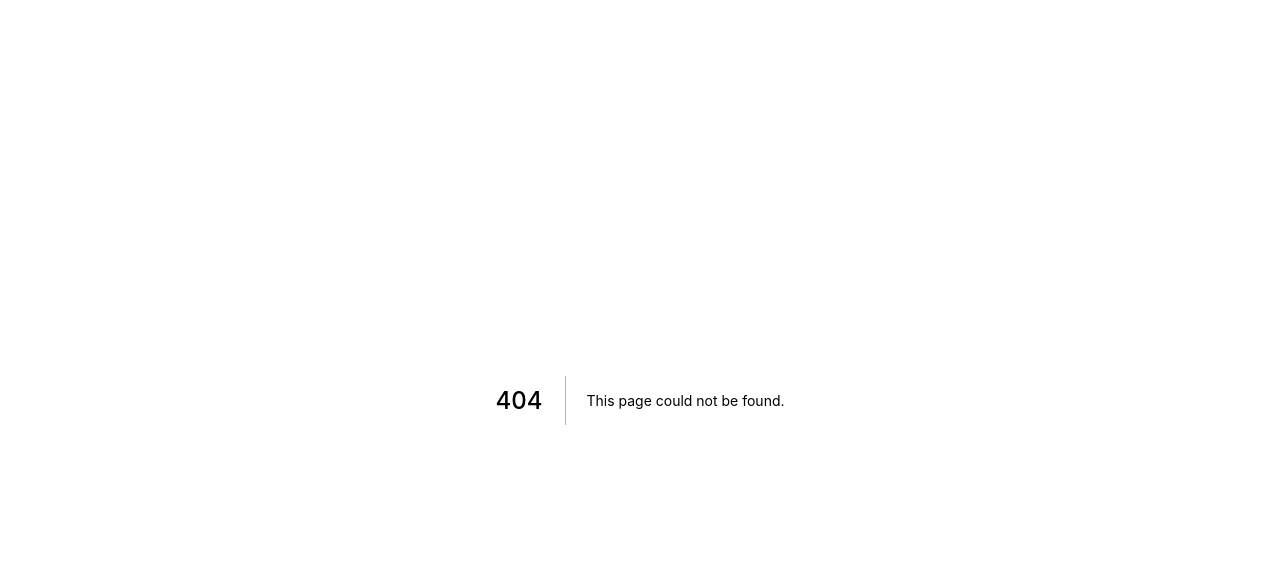
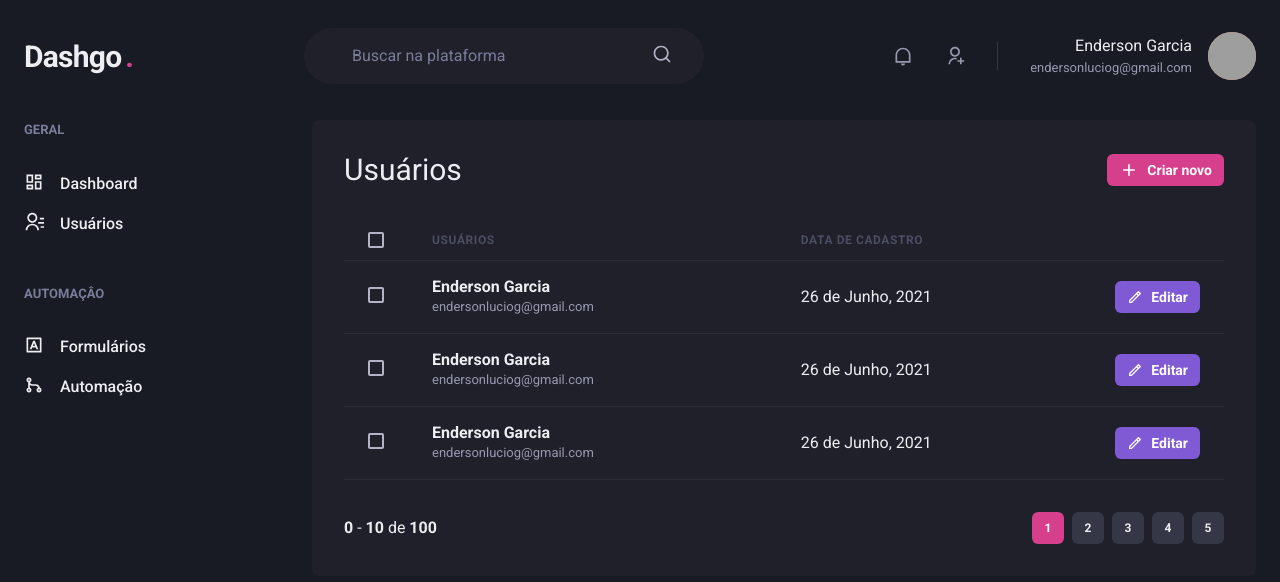
Before and after one commit to endersonlg/Dashgo, a Next.js app: page /users in a window 1280 px wide. Before the commit this address had no page. Shown: the top 582 px of the page. Built offline with nearby package versions, Linux system fonts and the light colour scheme; grey boxes are pictures that could not be loaded.

Commit message:
finished module "user control"

```diff
--- /dev/null
+++ b/src/components/Pagination.tsx
@@ -0,0 +1,78 @@
+import React from "react";
+import { Stack,Button,Box} from "@chakra-ui/react";
+
+export function Pagination(){
+  return (
+    <Stack
+      direction="row"
+      spacing="6"
+      mt="8"
+      justify="space-between"
+      align="center"
+    >
+    <Box>
+      <strong>0</strong> - <strong>10</strong> de <strong>100</strong>
+    </Box>
+
+     <Stack direction="row" spacing="2">
+      <Button
+          size="sm"
+          fontSize="xs"
+          width="4"
+          colorScheme="pink"
+          disabled
+          _disabled={{
+            bgColor:'pink.500',
+            cursor: 'default'
+          }}
+        >
+          1
+        </Button>
+        <Button
+          size="sm"
+          fontSize="xs"
+          width="4"
+          bg="gray.700"
+          _hover={{
+            bg:'gray.500'
+          }}
+        >
+          2
+        </Button>
+        <Button
+          size="sm"
+          fontSize="xs"
+          width="4"
+          bg="gray.700"
+          _hover={{
+            bg:'gray.500'
+          }}
+        >
+          3
+        </Button>
+        <Button
+          size="sm"
+          fontSize="xs"
+          width="4"
+          bg="gray.700"
+          _hover={{
+            bg:'gray.500'
+          }}
+        >
+          4
+        </Button>
+        <Button
+          size="sm"
+          fontSize="xs"
+          width="4"
+          bg="gray.700"
+          _hover={{
+            bg:'gray.500'
+          }}
+        >
+          5
+        </Button>
+     </Stack>
+    </Stack>
+  )
+}
--- /dev/null
+++ b/src/pages/users/index.tsx
@@ -0,0 +1,85 @@
+import { Box,Flex,Heading,Button,Icon,Table,Thead,Tr,Th,Checkbox,Tbody,Td,Text } from "@chakra-ui/react";
+import { RiAddLine, RiPencilLine } from "react-icons/ri";
+import { Header } from "../../components/Header";
+import { Pagination } from "../../components/Pagination";
+import { Sidebar } from "../../components/Sidebar";
+
+export default function UserList(){
+  return (
+    <Box>
+      <Header/>
+      <Flex w="100%" my="6" maxWidth={1480} mx="auto" px="6">
+        <Sidebar/>
+
+        <Box flex="1" borderRadius={8} bg="gray.800" p="8">
+          <Flex mb="8" justify="space-between" align="center">
+            <Heading size="lg" fontWeight="normal">Usuários</Heading>
+
+            <Button as="a" size="sm" fontSize="sm" colorScheme="pink" leftIcon={<Icon as={RiAddLine} fontSize="20"/>}>Criar novo</Button>
+          </Flex>
+
+          <Table colorScheme="whiteAlpha">
+            <Thead>
+              <Tr>
+                <Th px="6" color="gray.300" width="8">
+                  <Checkbox colorScheme="pink"/>
+                </Th>
+                <Th>Usuários</Th>
+                <Th>Data de cadastro</Th>
+                <Th width="8"/>
+              </Tr>
+            </Thead>
+            <Tbody>
+              <Tr>
+                <Td px="6">
+                  <Checkbox colorScheme="pink"/>
+                </Td>
+                <Td>
+                  <Box>
+                    <Text fontWeight="bold">Enderson Garcia</Text>
+                    <Text fontSize="small" color="gray.300">endersonluciog@gmail.com</Text>
+                  </Box>
+                </Td>
+                <Td>26 de Junho, 2021</Td>
+                <Td>
+                  <Button as="a" size="sm" fontSize="sm" colorScheme="purple" leftIcon={<Icon as={RiPencilLine} fontSize="16"/>}>Editar</Button>
+                </Td>
+              </Tr>
+              <Tr>
+                <Td px="6">
+                  <Checkbox colorScheme="pink"/>
+                </Td>
+                <Td>
+                  <Box>
+                    <Text fontWeight="bold">Enderson Garcia</Text>
+                    <Text fontSize="small" color="gray.300">endersonluciog@gmail.com</Text>
+                  </Box>
+                </Td>
+                <Td>26 de Junho, 2021</Td>
+                <Td>
+                  <Button as="a" size="sm" fontSize="sm" colorScheme="purple" leftIcon={<Icon as={RiPencilLine} fontSize="16"/>}>Editar</Button>
+                </Td>
+              </Tr>
+              <Tr>
+                <Td px="6">
+                  <Checkbox colorScheme="pink"/>
+                </Td>
+                <Td>
+                  <Box>
+                    <Text fontWeight="bold">Enderson Garcia</Text>
+                    <Text fontSize="small" color="gray.300">endersonluciog@gmail.com</Text>
+                  </Box>
+                </Td>
+                <Td>26 de Junho, 2021</Td>
+                <Td>
+                  <Button as="a" size="sm" fontSize="sm" colorScheme="purple" leftIcon={<Icon as={RiPencilLine} fontSize="16"/>}>Editar</Button>
+                </Td>
+              </Tr>
+            </Tbody>
+          </Table>
+          <Pagination/>
+        </Box>
+      </Flex>
+    </Box>
+  )
+}
```
Also changed, not shown: src/pages/users/create.tsx (added, +40 -0 lines).
